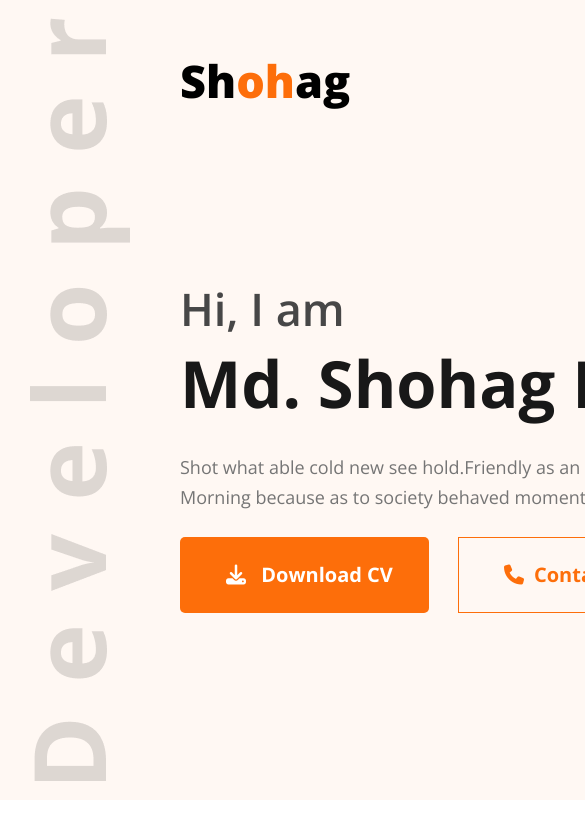
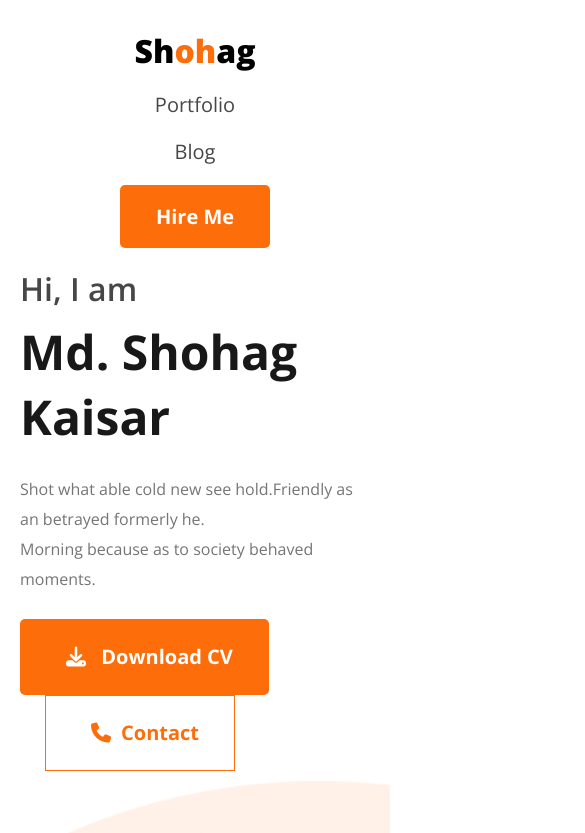
Before and after one commit to ShohagKaisar/Portfolio, a plain HTML site: page index.html in a window 390 px wide. Shown: the top 833 px of the page, 585 px wide, since content can reach past the window. Drawn offline with nearby package versions, Linux system fonts and the light colour scheme.

Commit message:
First Header Responsive

```diff
--- a/Styles/style.css
+++ b/Styles/style.css
@@ -5,9 +5,9 @@
 }
 /* Header Section Start  */
 header{
-  width: 1600px;
-  height: 800px;
-  margin: 0 auto;
+  padding: 20px 0;
+  width: 100%;
+  height: 100%;
   background: rgb(255, 248, 243);
   background-image: url(../images/developer.png);
   background-repeat: no-repeat;
@@ -23,7 +23,7 @@ nav{
   padding: 50px 0 0 180px ;
 }
 .title-name{
-font-size: 45px;
+font-size: 2em;
 font-weight: 800;
 line-height: 61px;
 text-align: left;
@@ -57,6 +57,7 @@ nav ul li a{
   font-size: 20px;
   font-weight: 700;
 }
+
 /* Nav Section end */
 .banner-div{
   display: flex;
@@ -65,23 +66,24 @@ nav ul li a{
   margin-left: 180px;
 }
 .info-banner{
-  width: 800px;
-  height: 356px;
+  width: 50%;
+  z-index: 1;
+
 }
 .info-banner h3{
 color: rgb(71, 71, 71);
-font-size: 45px;
+font-size: 2em;
 font-weight: 600;
 line-height: 61px;
 }
 .info-banner h1{
 color: rgb(24, 24, 24);
-font-size: 65px;
+font-size:3em;
 font-weight: 700;
 }
 .info-banner p{
 color: rgb(117, 117, 117);
-font-size: 18px;
+font-size: 1em;
 font-weight: 400;
 line-height: 30px;
 margin: 25px 0;
@@ -103,16 +105,10 @@ background: none;
 .owner-ing{
   background-image: url(../images/header_bg.png);
   background-repeat: no-repeat;
-  background-position: bottom center;
-  width: 1036px;
+  background-position: bottom right;
+  width: 50%;
   display: flex;
   justify-content: end;
-  margin-top: 10px;
-}
-.owner-ing img{
- width: 550px;
- height: 676px;
-
 }
 /* Header Section :end */
 
@@ -168,3 +164,46 @@ background: none;
   text-align: center;
   color: rgb(71, 71, 71);
 }
+
+
+@media screen and (max-width: 576px) {
+  header{
+    background: none;
+  }
+  nav{
+    flex-direction: column;
+    align-items: center;
+    padding: 0;
+  }
+  nav ul{
+    flex-direction: column;
+    align-items: center;
+    margin: 0;
+  }
+  nav ul li{
+    margin: 10px 0;
+  }
+
+  /* Banner Div :start */
+  .banner-div{
+    margin: 20px 20px;
+  }
+  .banner-div{
+    flex-direction: column;
+    align-items: center;
+    margin: 0;
+  }
+  .info-banner{
+  width: calc(100% - 40px);
+  margin: 0 20px;
+}
+  .owner-ing{
+    background-image: url(../images/header_bg.png);
+    background-repeat: no-repeat;
+    background-position: bottom center;
+    background-size: cover;
+    width: 100%;
+    justify-content: center;
+    margin-top: 10px;
+  }
+}
--- a/index.html
+++ b/index.html
@@ -34,7 +34,7 @@
       </div>
     </div>
   </header>
-  <section class="about-section">
+  <!-- <section class="about-section">
     <div class="about-div-container">
       <div class="about-details">
       <h2>About Me</h2>
@@ -62,6 +62,6 @@
   </section>
   <section class="do-section">
 
-  </section>
+  </section> -->
 </body>
 </html>
```
